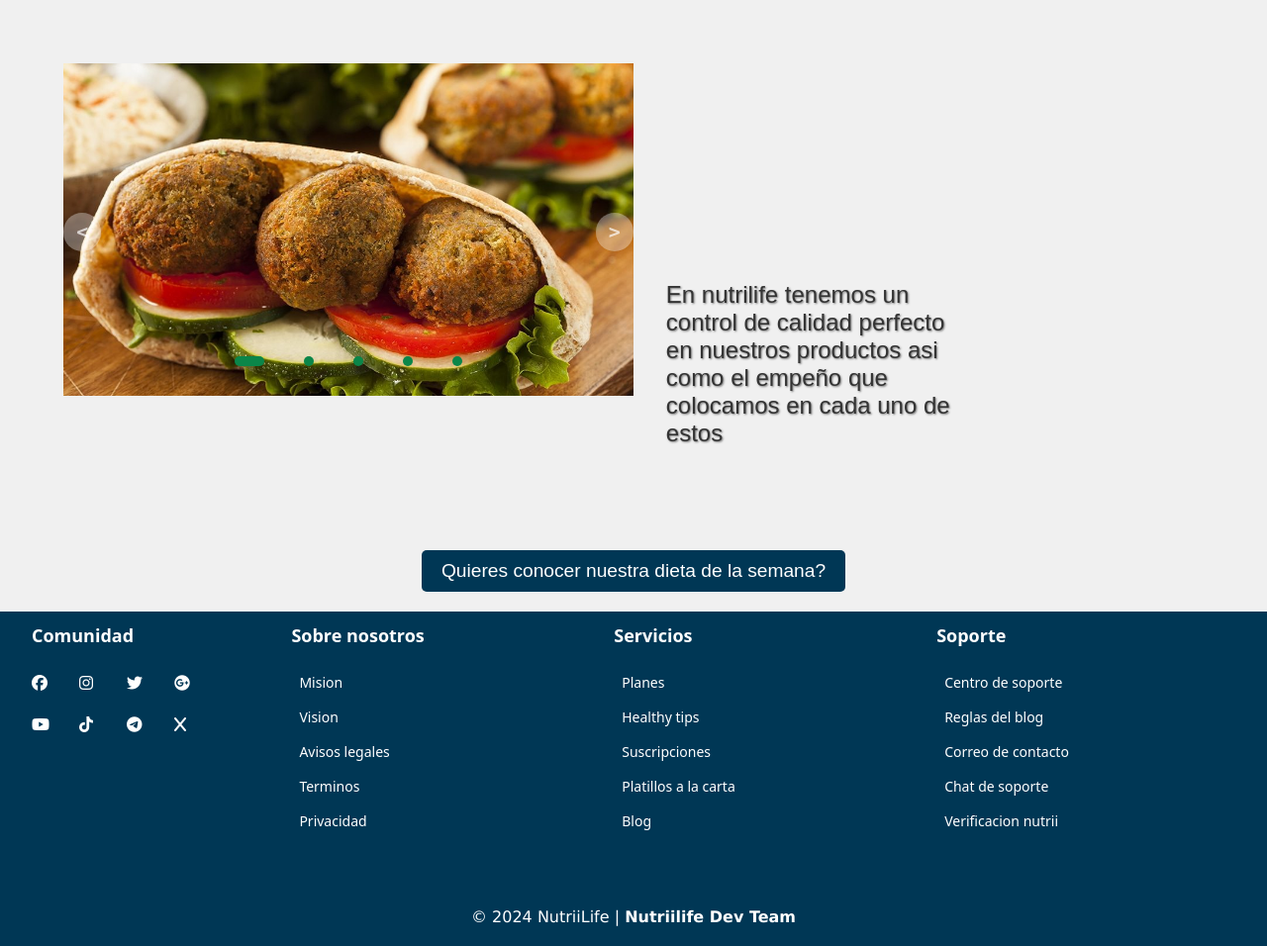
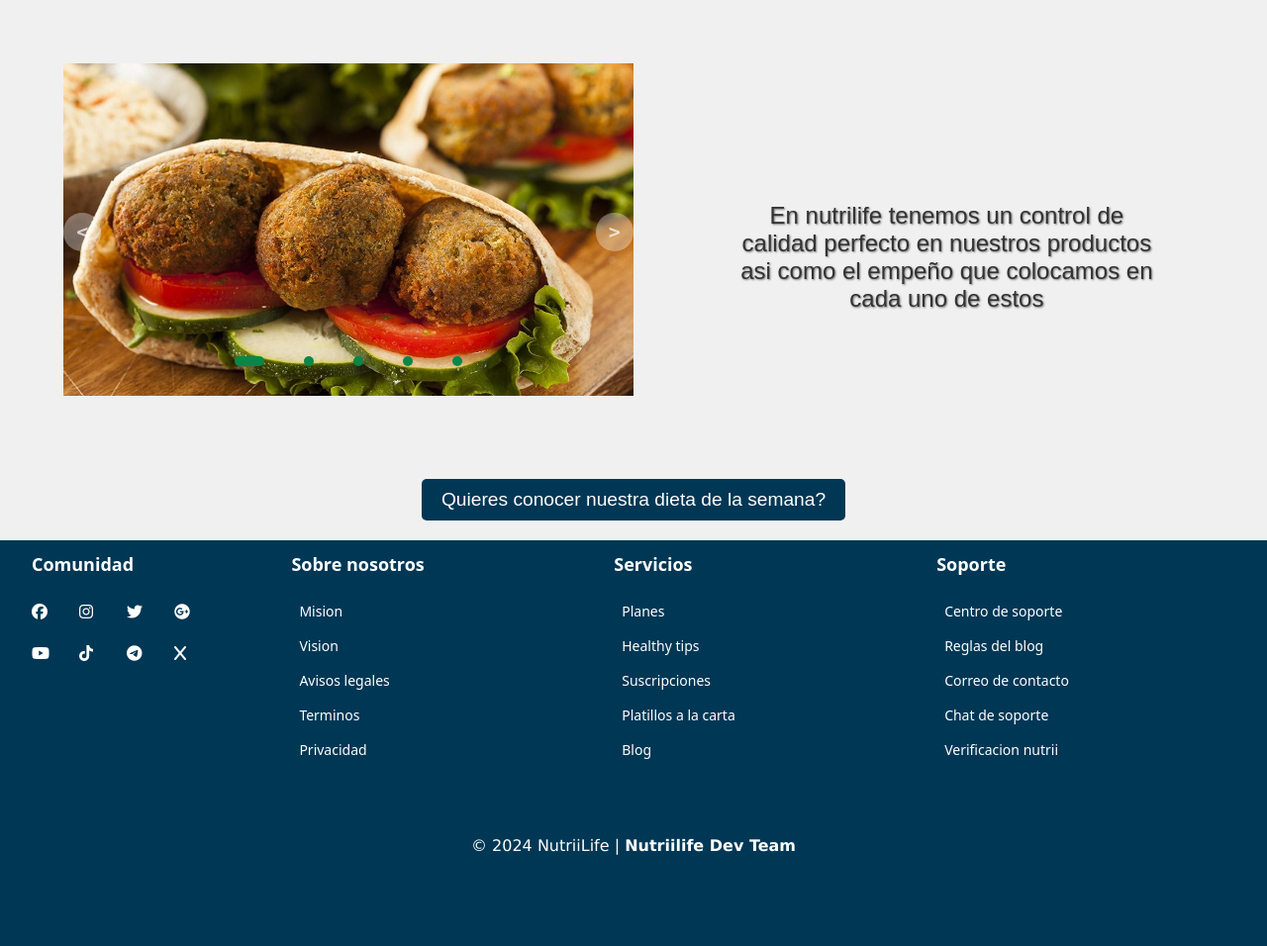
Before and after one commit to Pxnque/Nutriilife, a PHP site: page /LandingPage.html in a window 1280 px wide. Shown: the part 80-1036 px from the top of the page at 99% size. After the commit the page ends 944 px from the top, so only its background shows below. Run offline with PHP 8.4, Linux system fonts and the light colour scheme.

Commit message:
se cambio las unidades del div texto, se centro el texto

```diff
--- a/nutriilife.css
+++ b/nutriilife.css
@@ -195,19 +195,19 @@ header{
 .texto {
     flex: 1;
     padding: 20px;
-
+    padding-left: 7vw;
     border-radius: 10px;
 
 }
 
 .texto p {
-    margin-top: 200px;
+    margin-top: 15vh;
     font-family: 'Oswald', sans-serif;
     font-size: 1.5rem;
     color: #333;
     text-shadow: 1px 1px 2px rgba(0, 0, 0, 0.5);
-    max-width: 300px;
-    text-align: left;
+
+    text-align: center;
 }
 .btnDS {
     background-color:#003755;
```
